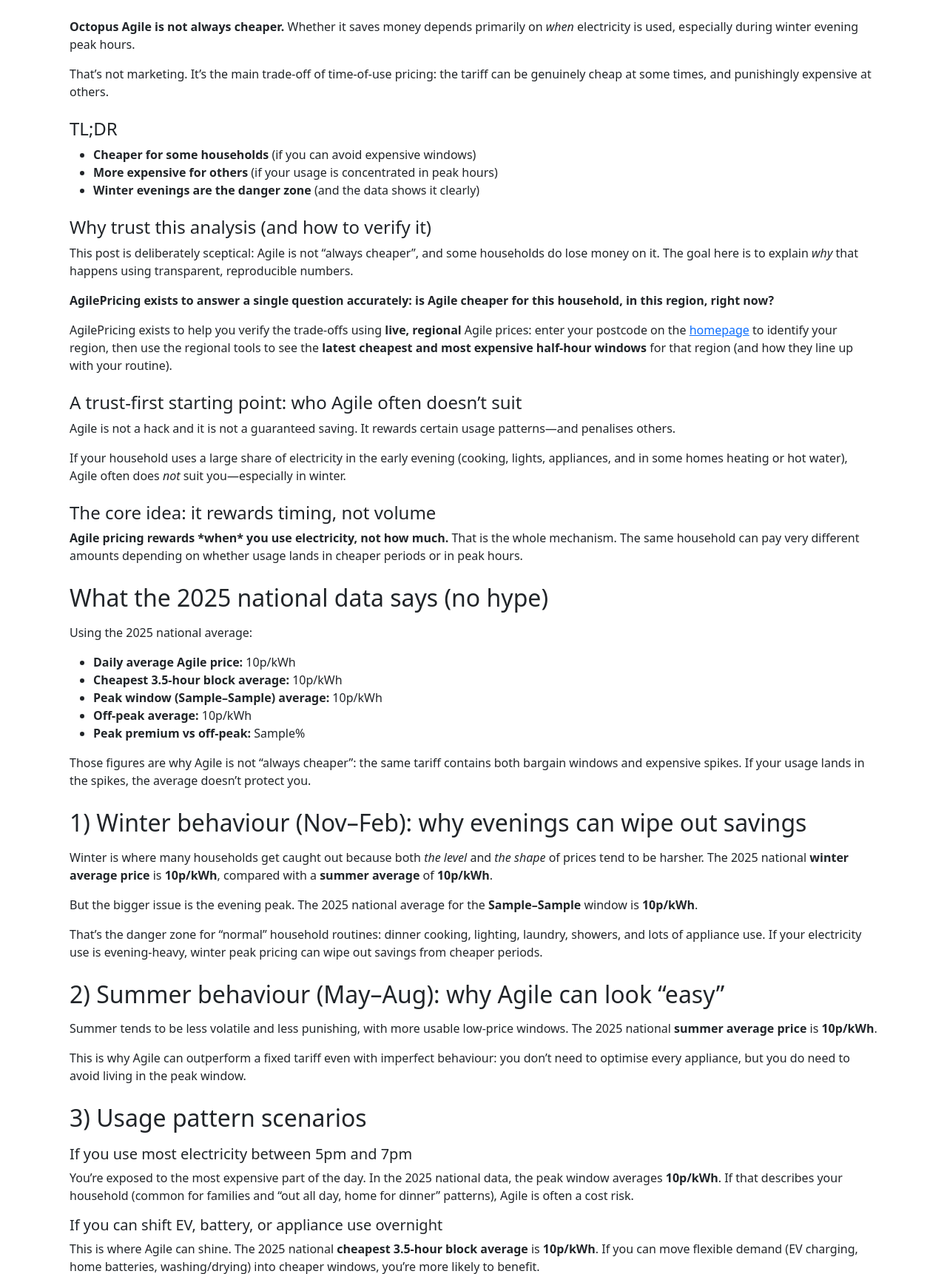
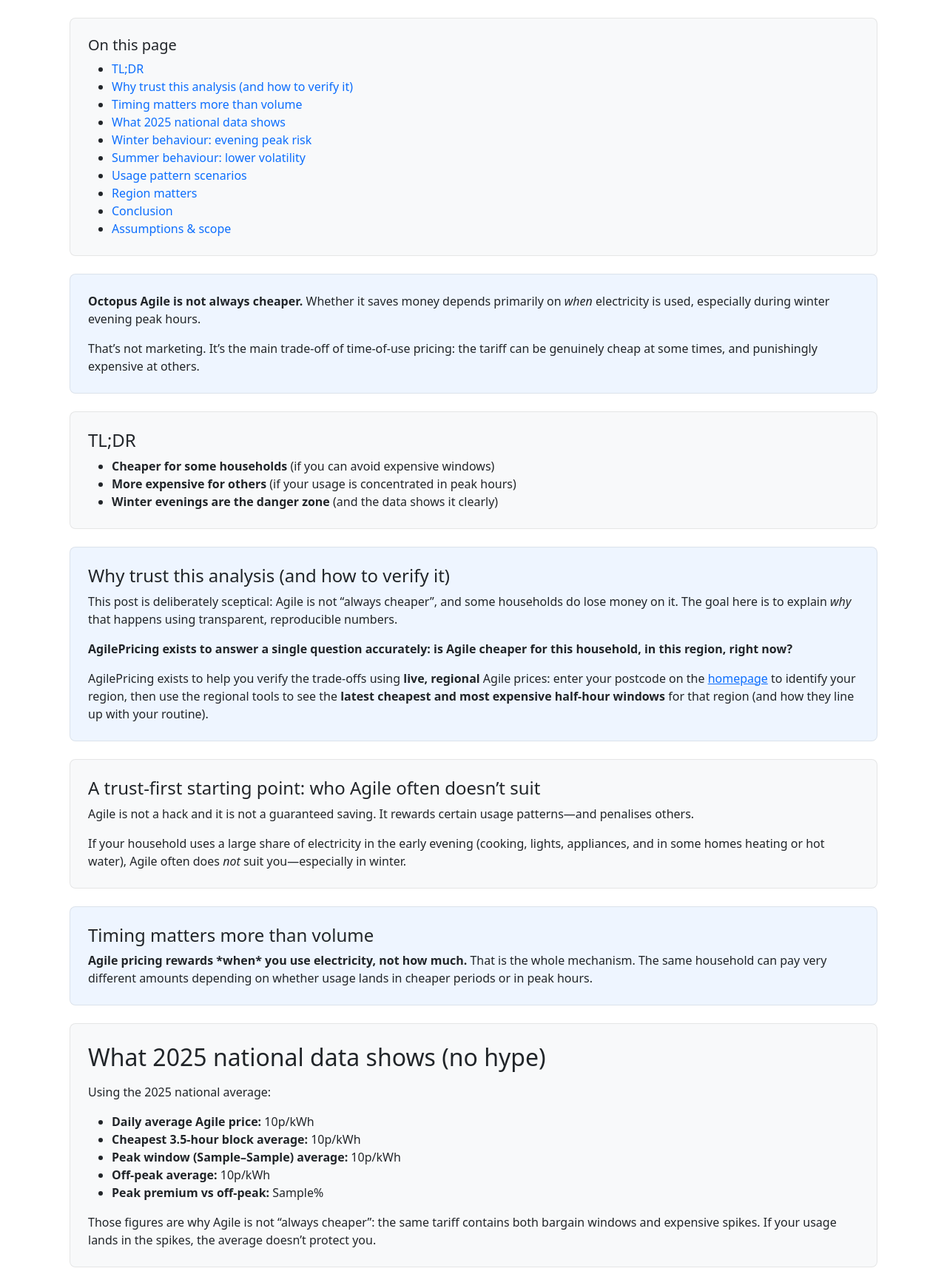
Before and after one commit to parkes-group/octopus, a Flask app: template app/templates/blog/is-octopus-agile-really-cheaper.html in a window 1280 px wide. Shown: the part 243-1965 px from the top of the page at 74% size. Run offline with Flask 3, Linux system fonts and the light colour scheme; the template is opened without the code that fills it: most values are stand-ins (such as "Sample title", 1, 10 or a date in 2020).

Commit message:
Improve blog readability with alternating panels
Co-authored-by: Cursor <cursoragent@cursor.com>

```diff
--- a/app/static/css/style.css
+++ b/app/static/css/style.css
@@ -245,6 +245,29 @@ p {
 .blog-post p,
 .blog-index p {
     max-width: 100%;
+}
+
+/* Blog layout helpers */
+.blog-toc a {
+    text-decoration: none;
+}
+.blog-toc a:hover {
+    text-decoration: underline;
+}
+.blog-section h2,
+.blog-section h3 {
+    margin-top: 0;
+}
+
+/* Two-colour panel system for blog readability (alternate A/B). */
+.blog-panel {
+    border: 1px solid rgba(0, 0, 0, 0.08);
+}
+.blog-panel-a {
+    background-color: #f8f9fa; /* light */
+}
+.blog-panel-b {
+    background-color: #eef5ff; /* light blue */
 }
 
 /* Container padding for mobile */
--- a/app/templates/blog/is-octopus-agile-really-cheaper.html
+++ b/app/templates/blog/is-octopus-agile-really-cheaper.html
@@ -52,7 +52,27 @@
       </p>
     </header>
 
-    <section class="mb-4">
+    {# Two-colour system for readability (alternate A/B panels) #}
+    {% set panel_a = "blog-panel blog-panel-a" %}
+    {% set panel_b = "blog-panel blog-panel-b" %}
+
+    <nav class="blog-toc mb-4 p-3 p-lg-4 rounded-3 {{ panel_a }}" aria-label="On this page">
+      <h2 class="h5 mb-2">On this page</h2>
+      <ul class="mb-0">
+        <li><a href="#tldr">TL;DR</a></li>
+        <li><a href="#why-trust">Why trust this analysis (and how to verify it)</a></li>
+        <li><a href="#timing-not-volume">Timing matters more than volume</a></li>
+        <li><a href="#what-2025-shows">What 2025 national data shows</a></li>
+        <li><a href="#winter">Winter behaviour: evening peak risk</a></li>
+        <li><a href="#summer">Summer behaviour: lower volatility</a></li>
+        <li><a href="#scenarios">Usage pattern scenarios</a></li>
+        <li><a href="#region">Region matters</a></li>
+        <li><a href="#conclusion">Conclusion</a></li>
+        <li><a href="#assumptions">Assumptions & scope</a></li>
+      </ul>
+    </nav>
+
+    <section class="blog-section mb-4 p-3 p-lg-4 rounded-3 {{ panel_b }}">
       <p>
         <strong>Octopus Agile is not always cheaper.</strong>
         Whether it saves money depends primarily on <em>when</em> electricity is used, especially during winter evening peak hours.
@@ -63,7 +83,7 @@
       </p>
     </section>
 
-    <section class="mb-4">
+    <section id="tldr" class="blog-section mb-4 p-3 p-lg-4 rounded-3 {{ panel_a }}">
       <h2 class="h4">TL;DR</h2>
       <ul class="mb-0">
         <li><strong>Cheaper for some households</strong> (if you can avoid expensive windows)</li>
@@ -72,7 +92,7 @@
       </ul>
     </section>
 
-    <section class="mb-4">
+    <section id="why-trust" class="blog-section mb-4 p-3 p-lg-4 rounded-3 {{ panel_b }}">
       <h2 class="h4">Why trust this analysis (and how to verify it)</h2>
       <p>
         This post is deliberately sceptical: Agile is not “always cheaper”, and some households do lose money on it.
@@ -88,7 +108,7 @@
       </p>
     </section>
 
-    <section class="mb-4">
+    <section class="blog-section mb-4 p-3 p-lg-4 rounded-3 {{ panel_a }}">
       <h2 class="h4">A trust-first starting point: who Agile often doesn’t suit</h2>
       <p>
         Agile is not a hack and it is not a guaranteed saving. It rewards certain usage patterns—and penalises others.
@@ -99,16 +119,16 @@
       </p>
     </section>
 
-    <section class="mb-4">
-      <h2 class="h4">The core idea: it rewards timing, not volume</h2>
+    <section id="timing-not-volume" class="blog-section mb-4 p-3 p-lg-4 rounded-3 {{ panel_b }}">
+      <h2 class="h4">Timing matters more than volume</h2>
       <p class="mb-0">
         <strong>Agile pricing rewards *when* you use electricity, not how much.</strong>
         That is the whole mechanism. The same household can pay very different amounts depending on whether usage lands in cheaper periods or in peak hours.
       </p>
     </section>
 
-    <section class="mb-4">
-      <h2>What the 2025 national data says (no hype)</h2>
+    <section id="what-2025-shows" class="blog-section mb-4 p-3 p-lg-4 rounded-3 {{ panel_a }}">
+      <h2>What 2025 national data shows (no hype)</h2>
       <p>Using the 2025 national average:</p>
       <ul>
         <li><strong>Daily average Agile price:</strong> {{ stats_daily_avg_p_per_kwh }}p/kWh</li>
@@ -123,7 +143,7 @@
       </p>
     </section>
 
-    <section class="mb-4">
+    <section id="winter" class="blog-section mb-4 p-3 p-lg-4 rounded-3 {{ panel_b }}">
       <h2>1) Winter behaviour (Nov–Feb): why evenings can wipe out savings</h2>
       <p>
         Winter is where many households get caught out because both <em>the level</em> and <em>the shape</em> of prices tend to be harsher.
@@ -140,7 +160,7 @@
       </p>
     </section>
 
-    <section class="mb-4">
+    <section id="summer" class="blog-section mb-4 p-3 p-lg-4 rounded-3 {{ panel_a }}">
       <h2>2) Summer behaviour (May–Aug): why Agile can look “easy”</h2>
       <p>
         Summer tends to be less volatile and less punishing, with more usable low-price windows.
@@ -152,7 +172,7 @@
       </p>
     </section>
 
-    <section class="mb-4">
+    <section id="scenarios" class="blog-section mb-4 p-3 p-lg-4 rounded-3 {{ panel_b }}">
       <h2>3) Usage pattern scenarios</h2>
 
       <h3 class="h5 mt-3">If you use most electricity between 5pm and 7pm</h3>
@@ -180,7 +200,7 @@
       </p>
     </section>
 
-    <section class="mb-4">
+    <section id="region" class="blog-section mb-4 p-3 p-lg-4 rounded-3 {{ panel_a }}">
       <h2>4) Region matters (identical behaviour can cost more or less)</h2>
       <p class="mb-0">
         Even if two households use electricity the same way, they can pay different amounts because Agile prices vary by UK region.
@@ -195,7 +215,7 @@
       </p>
     </section>
 
-    <section class="mb-4">
+    <section id="conclusion" class="blog-section mb-4 p-3 p-lg-4 rounded-3 {{ panel_b }}">
       <h2>Conclusion: Agile is a trade-off, not a win button</h2>
       <p>
         The honest summary is simple: Octopus Agile is not always cheaper. It rewards households that can avoid expensive peak hours—especially winter evenings—and it penalises those that can’t.
@@ -207,7 +227,7 @@
       </p>
     </section>
 
-    <section class="mb-4">
+    <section id="assumptions" class="mb-4">
       <h2 class="h5">Assumptions & scope</h2>
       <div class="alert alert-secondary mt-3 mb-0" role="note">
         <small>
```
